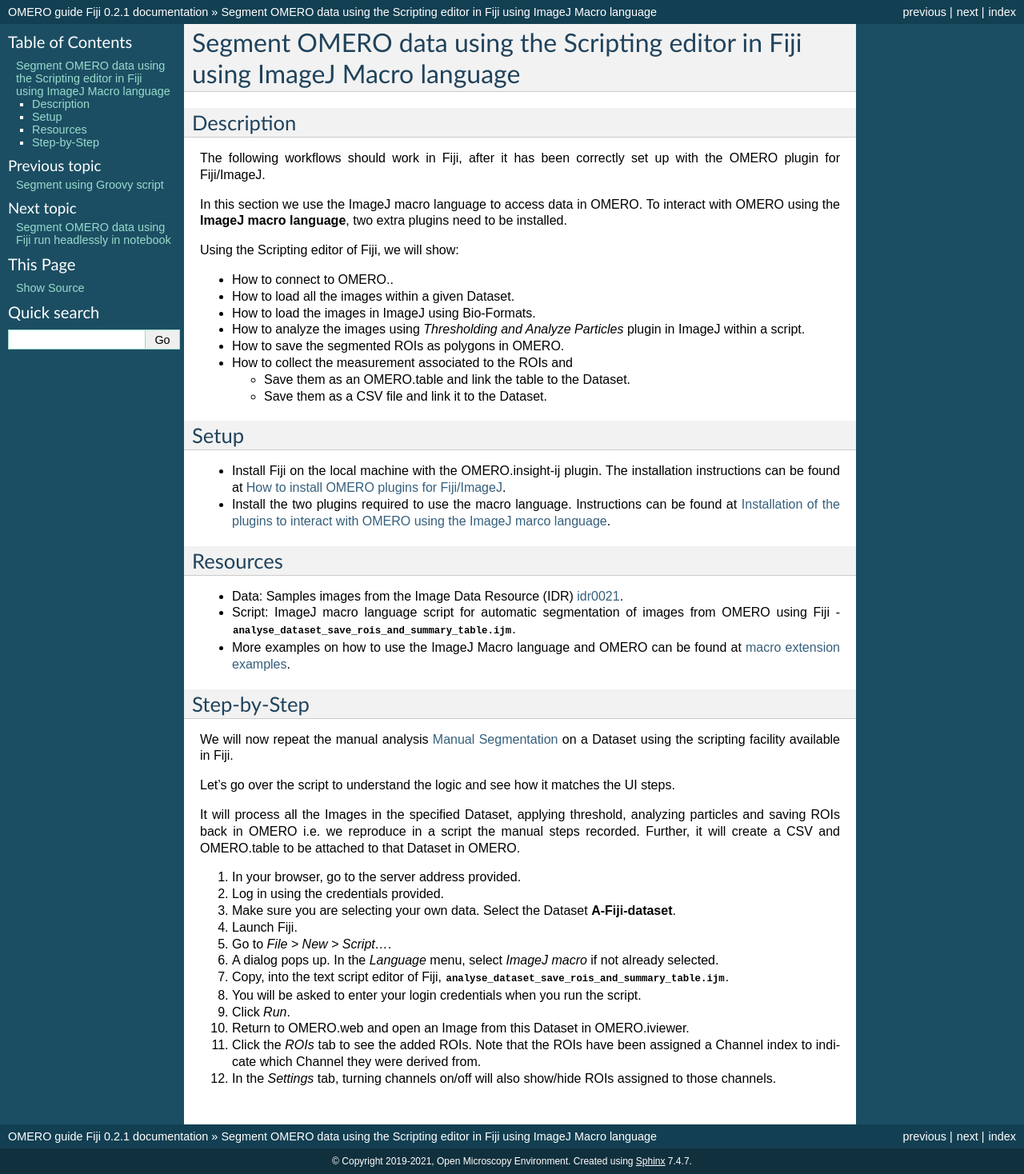
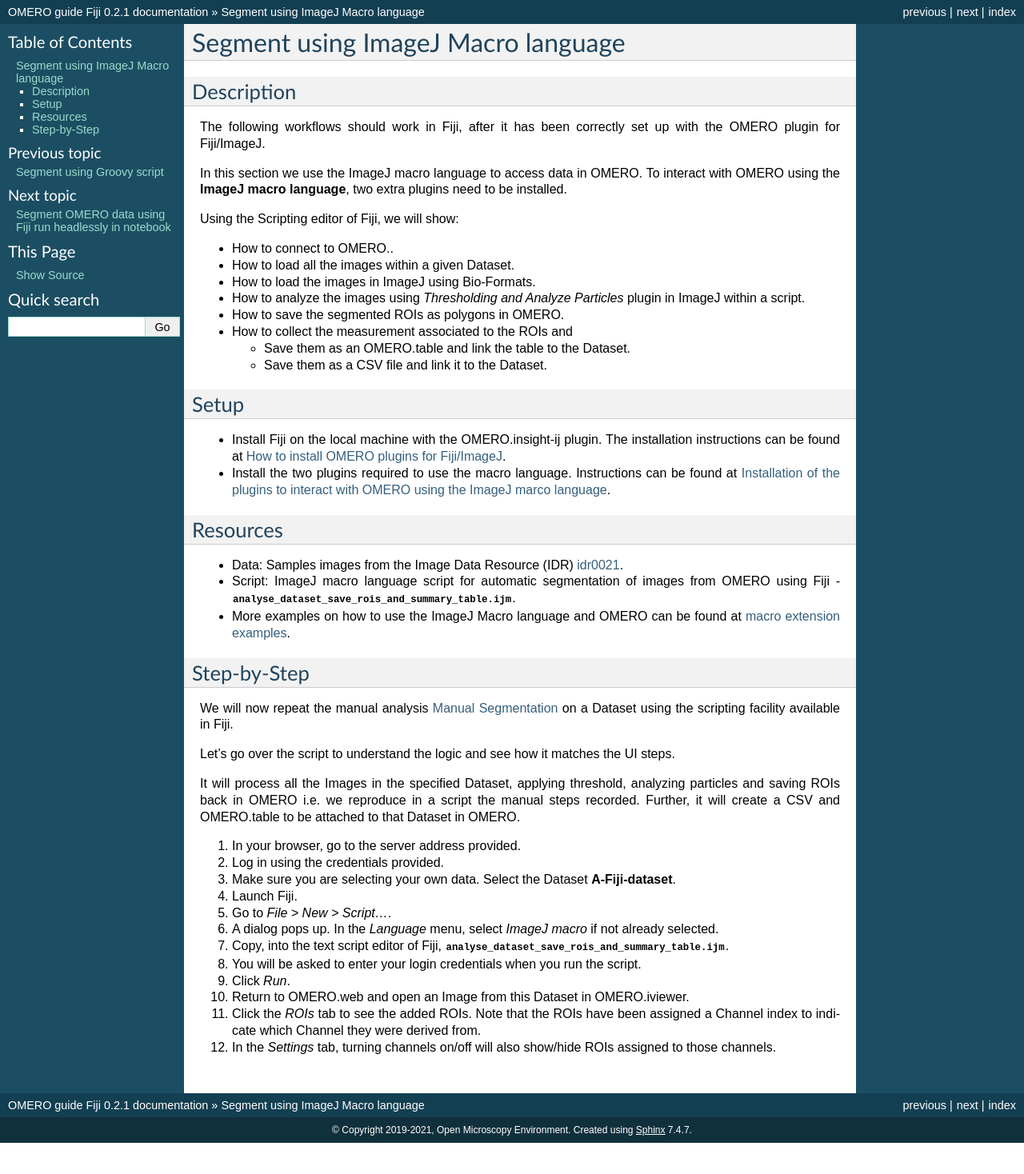
Before and after one commit to ome/omero-guide-fiji, a Sphinx documentation site: the page built from docs/threshold_scripting_macro_language.rst, in a window 1280 px wide. Shown: the whole page at 80% size. Built offline with Sphinx 7.4.7, drawn with Linux system fonts in a browser that asks for light colours; after the commit the page ends 1429 px from its top, so only the background shows below that.

Commit message:
fix objectives

```diff
--- a/docs/threshold_scripting_macro_language.rst
+++ b/docs/threshold_scripting_macro_language.rst
@@ -1,5 +1,5 @@
-Segment OMERO data using the Scripting editor in Fiji using ImageJ Macro language
-=================================================================================
+Segment using ImageJ Macro language
+===================================
 
 Description
 -----------
```
